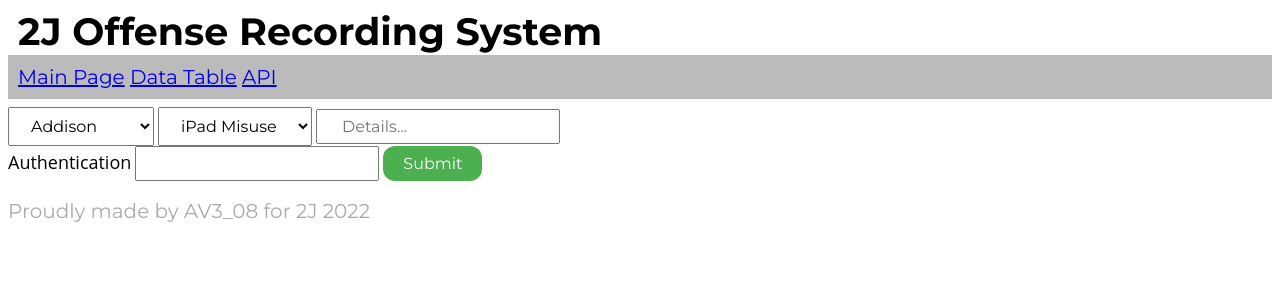
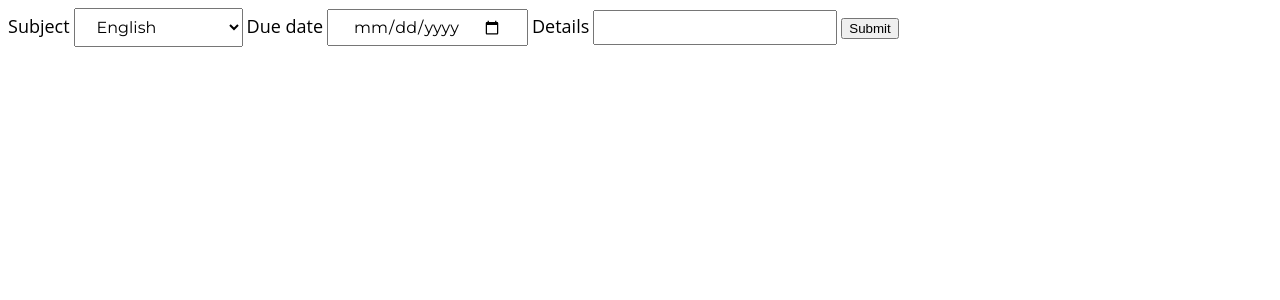
Before and after one commit to AV306/homework-recorder, a Flask app: page / in a window 1280 px wide. Shown: the top 300 px of the page. Run offline with Flask 3, Linux system fonts and the light colour scheme.

Commit message:
index page

```diff
--- a/templates/index.html
+++ b/templates/index.html
@@ -1,89 +1,34 @@
-<!-- Jinja2 Template -->
 <!DOCTYPE html>
 <html lang=en>
   <meta charset="utf-8">
 
 	<head>
 		<link rel="stylesheet" type="text/css" href="{{ url_for( 'static', filename='styles/index.css') }}">
-		<title>2J Booking System</title>
+		<title>Homework Recording System</title>
 	<head>
 
 	<body>
-		<script type="text/javascript" src="script.js"></script>
+		<form action="/" method="post" enctype="multipart/form-data">
+			<label for="sel-subject">Subject</label>
+			<select name="subject" id="sel-subject">
+				<option value="english">English</option>
+				<option value="chinese">Chinese</option>
+				<option value="math">Math</option>
+				<option value="chemistry">Skemistry</option>
+				<option value="physics">Physics</option>
+				<option value="biology">Bio</option>
+				<option value="geography">Geography</option>
+				<option value="philosophy">Philo</option>
+				<option value="socialstudies">Social Studies</option>
+			</select>
 
-		<header>
-			<h1>2J Offense Recording System</h1>
-		</header>
+			<label for="inp-duedate">Due date</label>
+			<input type="date" id="inp-duedate"></input>
 
-		<nav>
-			<a href="/">Main Page</a>
-			<a href="/data">Data Table</a>
-			<a href="/api">API</a>
-		</nav>
+			<label for="inp-details">Details</label>
+			<input type="text" id="inp-details" />
 
-		<div id="inputs" class="inputs">
-			<form action="/" method="post" enctype="multipart/form-data">
-				<select name="name_input" id="name_input">
-					<option value="Addison">Addison</option>
-					<option value="Arnav">Arnav</option>
-					<option value="Brandon">Brandon</option>
-					<option value="Haowen">Haowen</option>
-					<option value="Kieran">Kieran</option>
-					<option value="Chew Yee">Chew Yee</option>
-					<option value="Datta">Datta</option>
-					<option value="Kingsley">Kingsley</option>
-					<option value="Yong Hean">Yong Hean</option>
-					<option value="Javinn">Javinn</option>
-					<option value="Mozhe">Mozhe</option>
-					<option value="Liancheng">Liancheng</option>
-					<option value="Jordan">Jordan</option>
-					<option value="Joshua">Joshua</option>
-					<option value="Marx">Marx</option>
-					<option value="Nicholas">Nicholas</option>
-					<option value="Tianyang">Tianyang</option>
-					<option value="Ding Kai">Ding Kai</option>
-					<option value="Zhi Yu">Zhi Yu</option>
-					<option value="Yu An">Yu An</option>
-					<option value="Jia Kai">Jia Kai</option>
-					<option value="Luke">Luke</option>
-					<option value="Linus">Linus</option>
-					<option value="Zhenjun">Zhenjun</option>
-					<option value="Reynald">Reynald</option>
-					<option value="Wenyuan">Wenyuan</option>
-					<option value="Cheng Ho">Cheng Ho</option>
-					<option value="Yi Kin">Yi Kin</option>
-					<option value="Theodore">Theodore</option>
-					<option value="Jason">Jason</option>
-					<option value="Xavier">Xavier</option>
-					<option value="Yihan">Yihan</option>
-					<option value="Jinghen">Jinghen</option>
-					<option value="Austin">Austin</option>
-					<option value="Yilin">Yilin</option>
-         </select>
-
-				<select name="reason_input" id="reason_input">
-					<option value="iPad Misuse">iPad Misuse</option>
-					<option value="Unmasked">Unmasked</option>
-					<option value="Other">Other</option>
-				</select>
-
-				<input name="details_input" id="details_input" type="text" placeholder="Details..."></input>
-
-				<br>
-
-        <label for="password_input">Authentication</label>
-				<input name="password_input" id="password_input" type="password" value=""></input>
-
-				<button id="submit" type="submit">Submit</button>
-			</form>
-
-			<br>
-
-			{% if auth %}
-			<p id="success">Success!</p>
-			{% endif %}
-		</div>
-
-		<footer>Proudly made by AV3_08 for 2J 2022</footer>
+			<button name="submit" id="btn-submit" type="submit">Submit</button>
+		</form>
 	</body>
 </html>
```
Also changed, not shown: templates/data_table.html (deleted, +0 -53 lines), templates/errors/error.html (+2 -10 lines).
